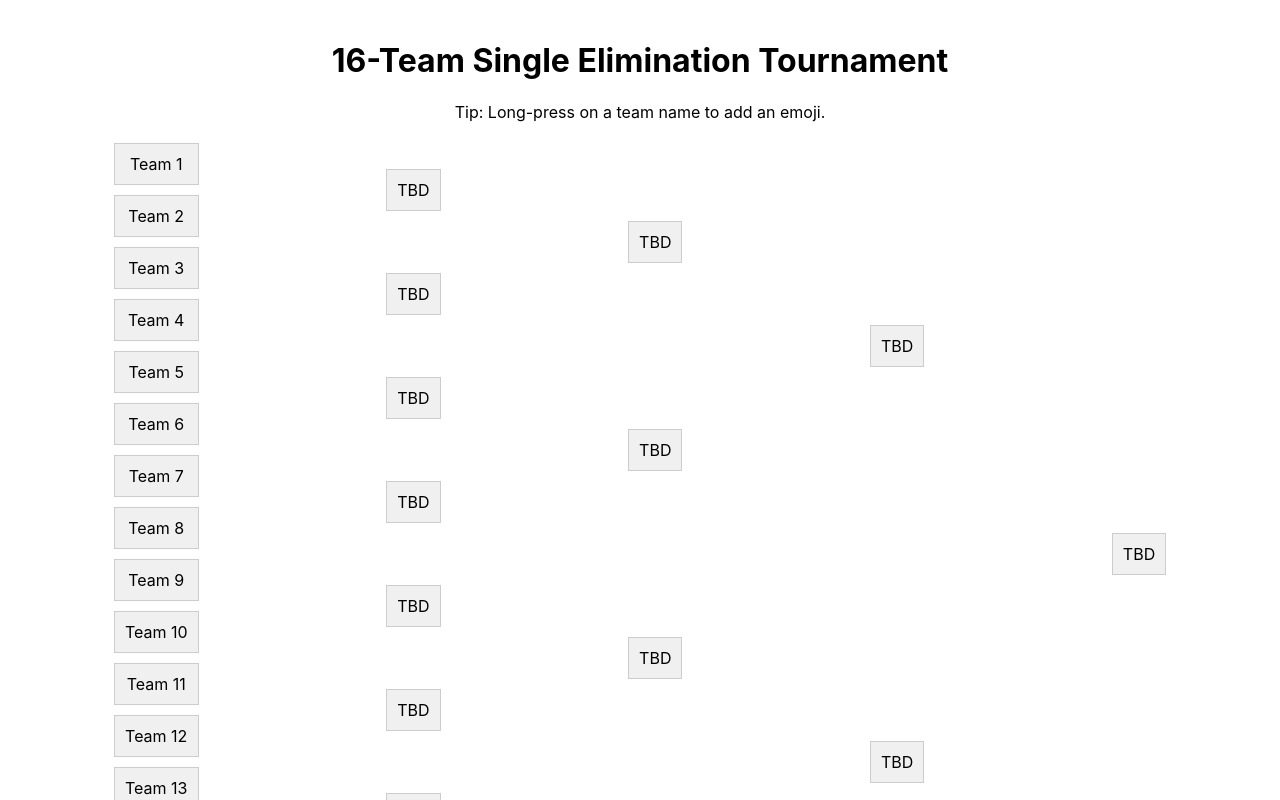
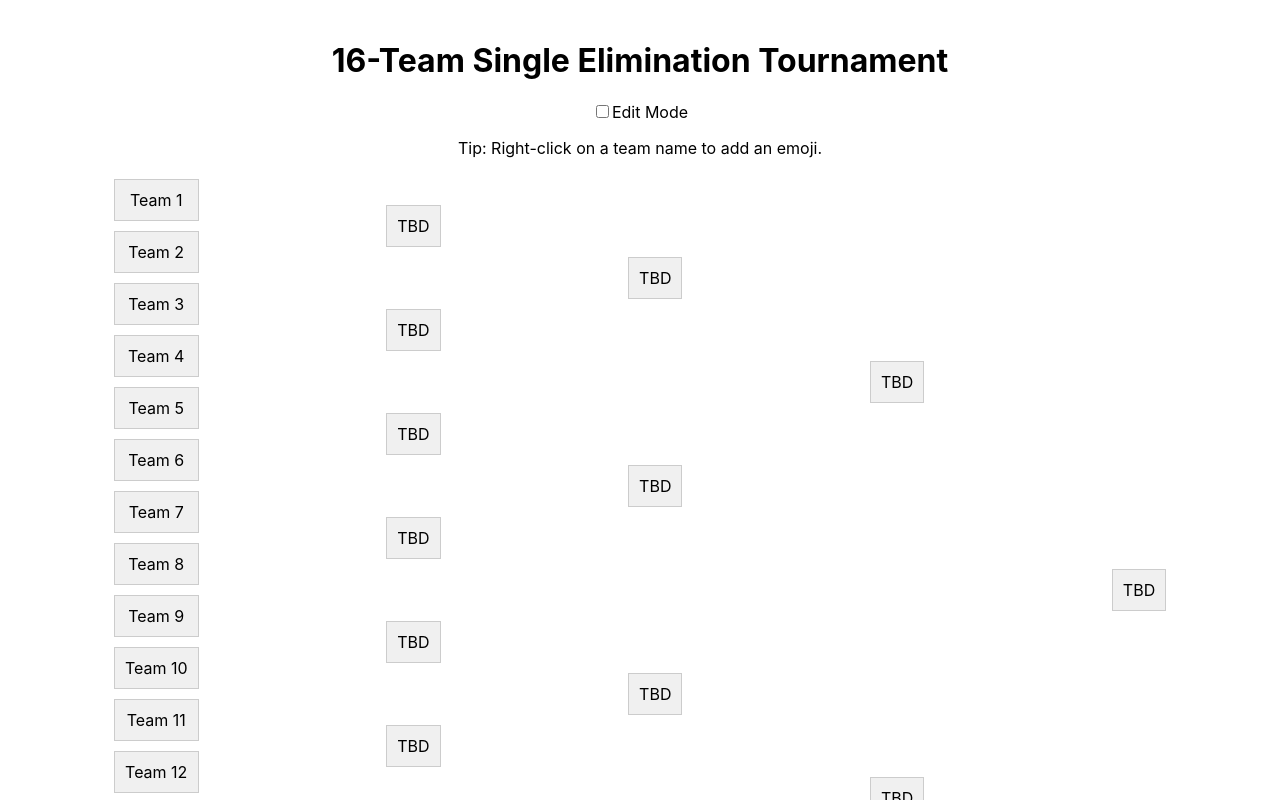
Before and after one commit to michihuber/team-grid-app, a React (Create React App) app: page / in a window 1280 px wide. Shown: the top 800 px of the page. Built offline with nearby package versions, Linux system fonts and the light colour scheme.

Commit message:
edit toggle

```diff
--- a/src/App.js
+++ b/src/App.js
@@ -15,10 +15,14 @@ function App() {
   const [bracket, setBracket] = useState(initialBracket);
   const [showEmojiPicker, setShowEmojiPicker] = useState(false);
   const [currentTeam, setCurrentTeam] = useState({ roundIndex: 0, matchIndex: 0 });
+  const [editMode, setEditMode] = useState(false);
   const emojiPickerRef = useRef(null);
-  const longPressTimerRef = useRef(null);
 
   const handleTeamClick = (roundIndex, matchIndex) => {
+    if (editMode) {
+      setCurrentTeam({ roundIndex, matchIndex });
+      setShowEmojiPicker(true);
+    } else {
       if (roundIndex === bracket.length - 1) return; // Final round reached
 
       const newBracket = [...bracket];
@@ -28,20 +32,8 @@ function App() {
 
       newBracket[nextRoundIndex][nextMatchIndex] = winner;
       setBracket(newBracket);
+    }
   };
-
-  const handleLongPressStart = useCallback((roundIndex, matchIndex) => {
-    longPressTimerRef.current = setTimeout(() => {
-      setCurrentTeam({ roundIndex, matchIndex });
-      setShowEmojiPicker(true);
-    }, 500); // 500ms long-press duration
-  }, []);
-
-  const handleLongPressEnd = useCallback(() => {
-    if (longPressTimerRef.current) {
-      clearTimeout(longPressTimerRef.current);
-    }
-  }, []);
 
   const handleEmojiClick = (emojiObject) => {
     const { roundIndex, matchIndex } = currentTeam;
@@ -54,23 +46,33 @@ function App() {
     setShowEmojiPicker(false);
   };
 
-  const handleClickOutside = (event) => {
+  const handleClickOutside = useCallback((event) => {
     if (emojiPickerRef.current && !emojiPickerRef.current.contains(event.target)) {
       setShowEmojiPicker(false);
     }
-  };
+  }, []);
 
   React.useEffect(() => {
     document.addEventListener('mousedown', handleClickOutside);
     return () => {
       document.removeEventListener('mousedown', handleClickOutside);
     };
-  }, []);
+  }, [handleClickOutside]);
 
   return (
     <div className="App">
       <h1>16-Team Single Elimination Tournament</h1>
-      <p>Tip: Long-press on a team name to add an emoji.</p>
+      <div className="edit-toggle">
+        <label>
+          <input
+            type="checkbox"
+            checked={editMode}
+            onChange={() => setEditMode(!editMode)}
+          />
+          Edit Mode
+        </label>
+      </div>
+      <p>Tip: {editMode ? "Click" : "Right-click"} on a team name to add an emoji.</p>
       <div className="bracket">
         {bracket.map((round, roundIndex) => (
           <div key={roundIndex} className="round">
@@ -79,11 +81,10 @@ function App() {
                 key={matchIndex}
                 className="team"
                 onClick={() => handleTeamClick(roundIndex, matchIndex)}
-                onTouchStart={() => handleLongPressStart(roundIndex, matchIndex)}
-                onTouchEnd={handleLongPressEnd}
-                onMouseDown={() => handleLongPressStart(roundIndex, matchIndex)}
-                onMouseUp={handleLongPressEnd}
-                onMouseLeave={handleLongPressEnd}
+                onContextMenu={(e) => {
+                  e.preventDefault();
+                  if (!editMode) handleTeamClick(roundIndex, matchIndex);
+                }}
               >
                 {team || 'TBD'}
               </div>
```
Lines whose indentation alone changed are shown as unchanged.
